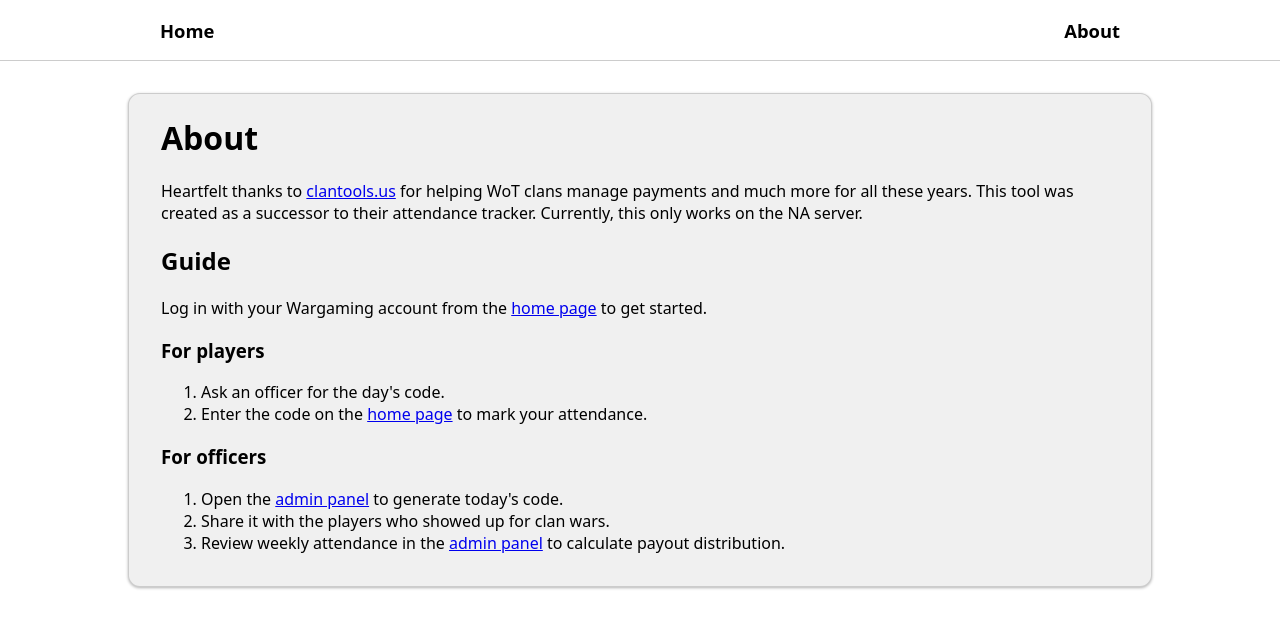
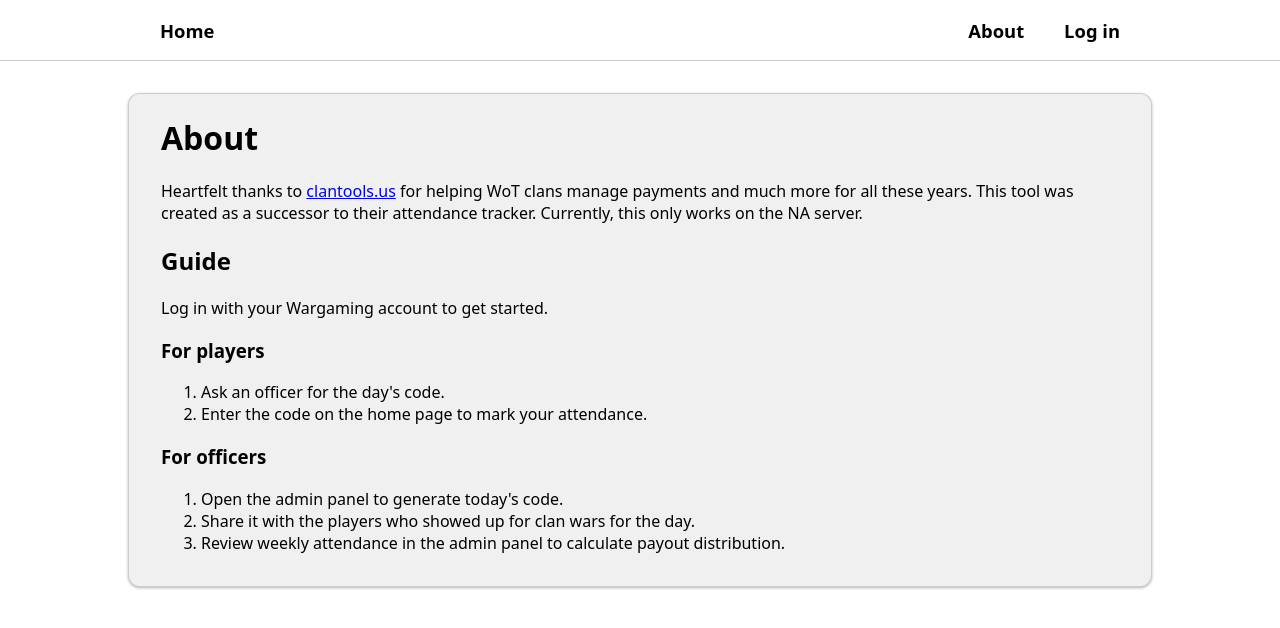
Before and after one commit to teng1m/clan-wars-payouts, a Python web app: template app/templates/about.html in a window 1280 px wide. Shown: the top 628 px of the page. Run offline with Jinja, Linux system fonts and the light colour scheme; the template is opened without the code that fills it, so the values that code supplies are empty.

Commit message:
add login button, fix about page

```diff
--- a/app/templates/about.html
+++ b/app/templates/about.html
@@ -7,21 +7,18 @@
 </p>
 
 <h2>Guide</h2>
-<p>Log in with your Wargaming account from the <a href="/">home page</a> to get started.</p>
+<p>Log in with your Wargaming account to get started.</p>
 
 <h3>For players</h3>
 <ol>
     <li>Ask an officer for the day's code.</li>
-    <li>Enter the code on the <a href="/">home page</a> to mark your attendance.</li>
+    <li>Enter the code on the home page to mark your attendance.</li>
 </ol>
 
 <h3>For officers</h3>
 <ol>
-    <li>Open the <a href="/admin">admin panel</a> to generate today's code.</li>
-    <li>Share it with the players who showed up for clan wars.</li>
-    <li>
-        Review weekly attendance in the <a href="/admin">admin panel</a> to calculate payout
-        distribution.
-    </li>
+    <li>Open the admin panel to generate today's code.</li>
+    <li>Share it with the players who showed up for clan wars for the day.</li>
+    <li>Review weekly attendance in the admin panel to calculate payout distribution.</li>
 </ol>
 {% endblock %}
--- a/app/templates/home.html
+++ b/app/templates/home.html
@@ -63,5 +63,5 @@
 </table>
 {% endfor %}
 {% endif %} {% else %}
-<p><a href="/login">Click to log in with Wargaming</a></p>
+<p>Log in to track your clan wars attendance.</p>
 {% endif %} {% endblock %}
--- a/app/templates/layout.html
+++ b/app/templates/layout.html
@@ -19,6 +19,8 @@
                     <form action="/logout" method="post">
                         <button type="submit">Log out</button>
                     </form>
+                    {% else %}
+                    <a href="/login">Log in</a>
                     {% endif %}
                 </nav>
             </div>
```
